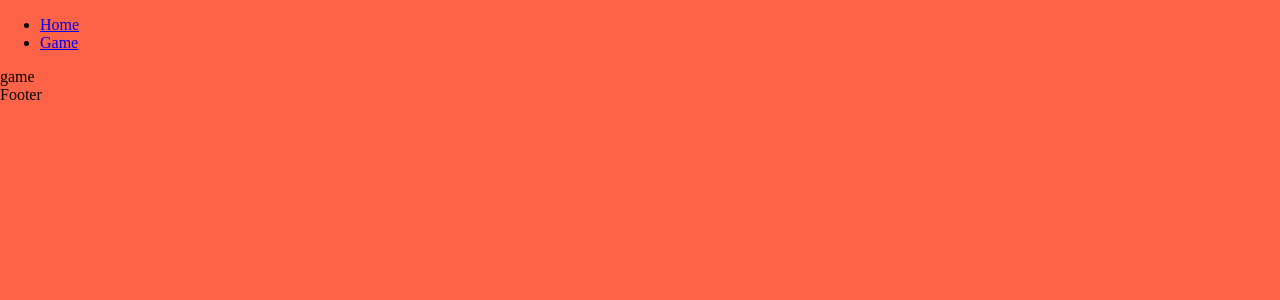
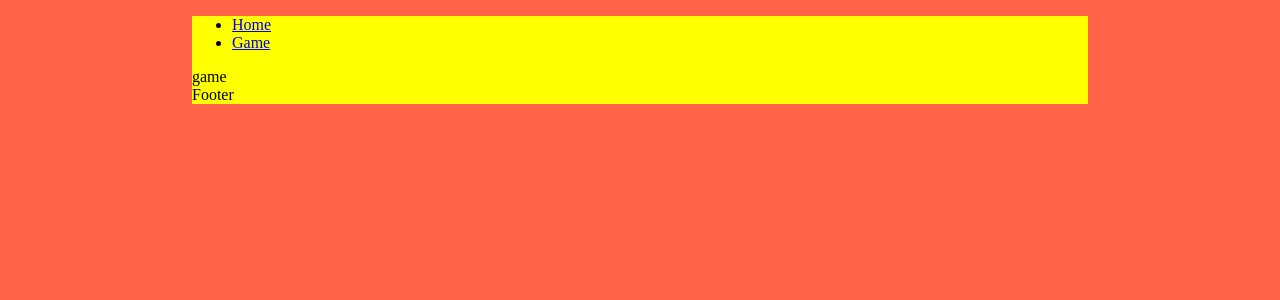
Before and after one commit to AntyfrizZz/hangman, a React (Create React App) app in the folder hangman/: page /game in a window 1280 px wide. Shown: the top 300 px of the page. Built offline with nearby package versions, Linux system fonts and the light colour scheme.

Commit message:
Add field over the background

```diff
--- a/hangman/src/App.tsx
+++ b/hangman/src/App.tsx
@@ -11,6 +11,7 @@ import * as SBackground from "./components/styled/Background";
 const App: React.FC = () => {
   return (
     <SBackground.Background>
+      <SBackground.Field>
         <Router>
           <div>
             <ul>
@@ -29,6 +30,7 @@ const App: React.FC = () => {
           </Switch>
         </Router>
         <div>Footer</div>
+      </SBackground.Field>
     </SBackground.Background>
   );
 };
--- a/hangman/src/components/styled/Background.ts
+++ b/hangman/src/components/styled/Background.ts
@@ -9,3 +9,9 @@ export const Background = styled.div`
   top: 0;
   left: 0;
 `;
+
+export const Field = styled.div`
+  width: 70%;
+  margin: 0 auto;
+  background: yellow;
+`;
```
Lines whose indentation alone changed are shown as unchanged.
